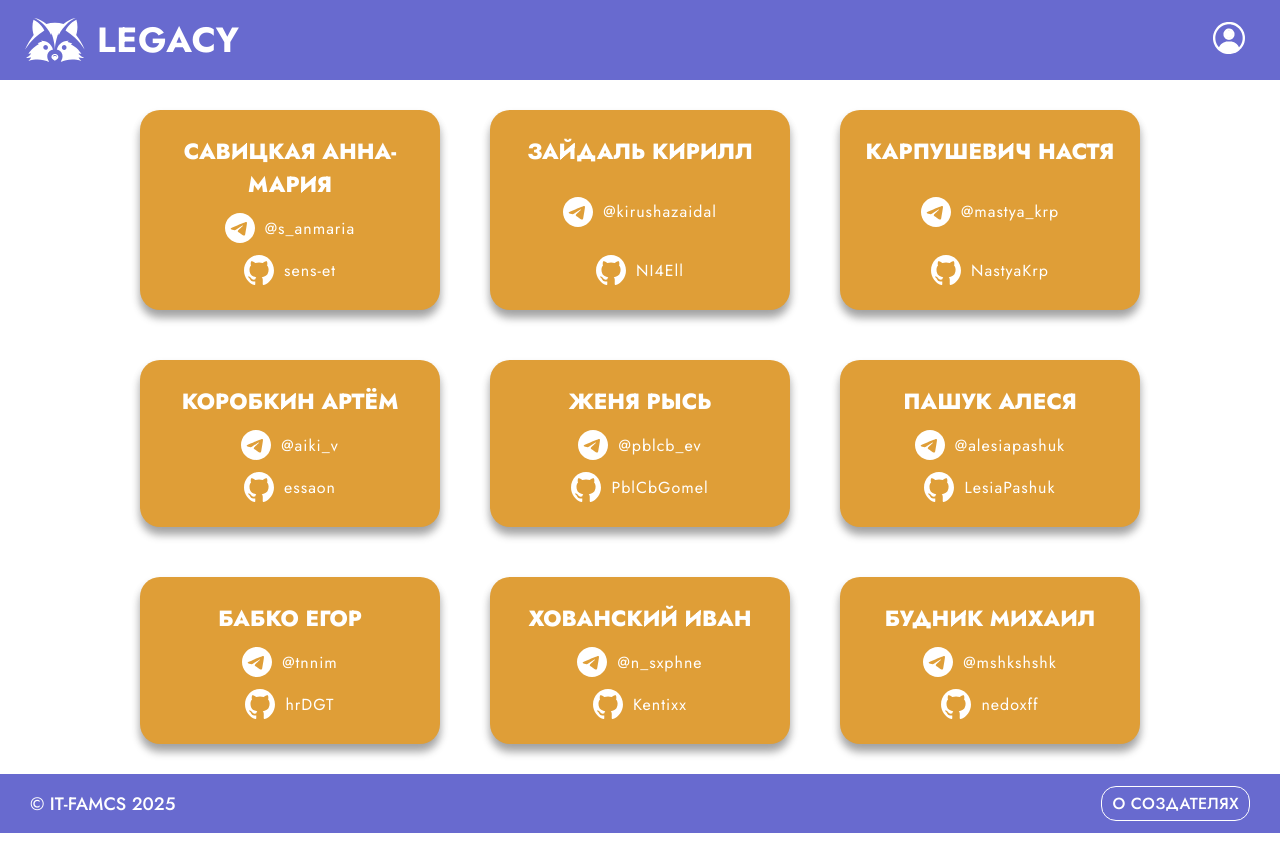
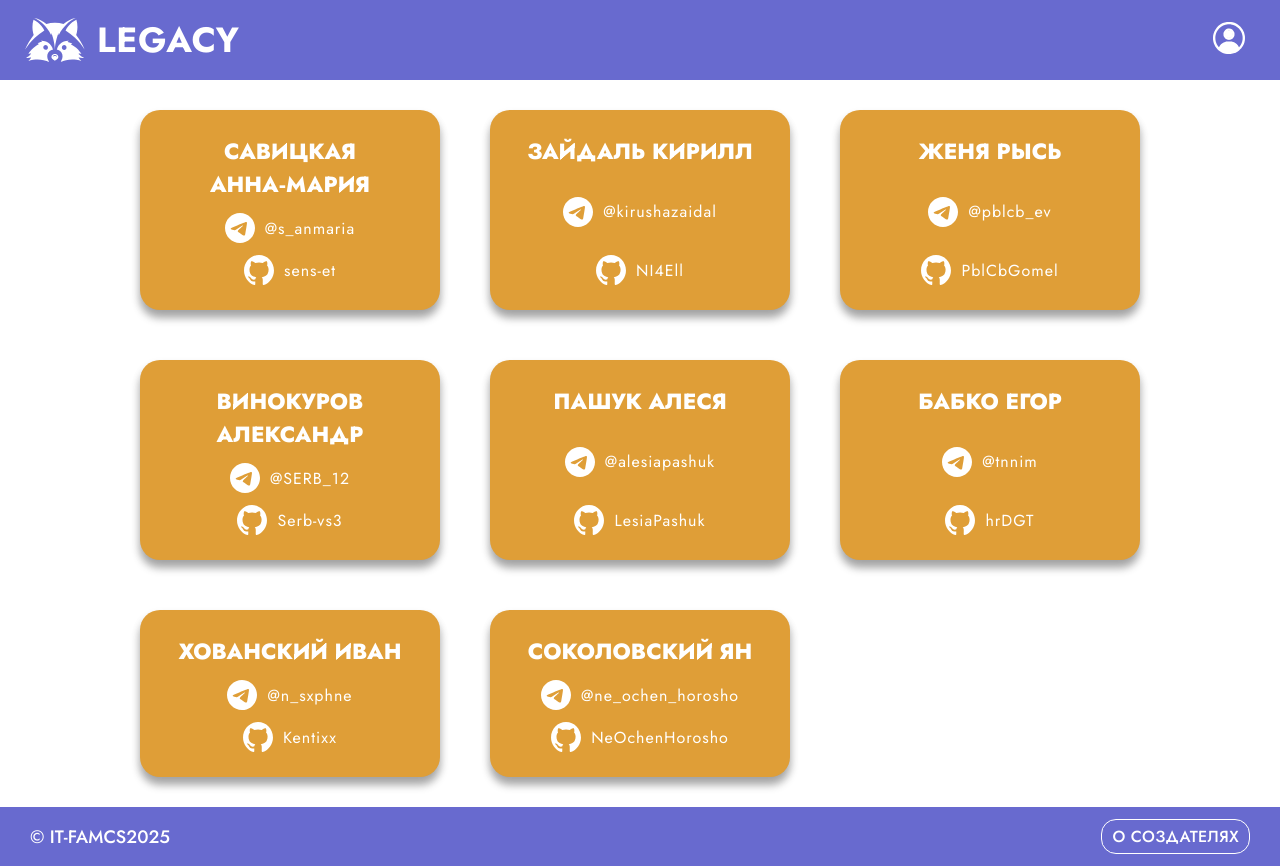
Before and after one commit to IT-FAMCS/legacy-frontend, a React (Vite) app: page /about in a window 1280 px wide. Before the commit the page ends 833 px from the top, so only its background shows below. Built offline with nearby package versions, Linux system fonts and the light colour scheme; no server answers.

Commit message:
fixed problems in review

```diff
--- a/src/components/Button.tsx
+++ b/src/components/Button.tsx
@@ -90,7 +90,6 @@ const Button = (
         {buttonContent}
       </Component>
     </a>
-
   );
 };
 
--- a/src/components/CreatorCard/CreatorCard.tsx
+++ b/src/components/CreatorCard/CreatorCard.tsx
@@ -1,39 +1,39 @@
 import styles from "./CreatorCard.module.css";
-import type { CreatorCardProps } from "../../interfaces/CreatorCard.tsx";
+import type {CreatorCardProps} from "../../interfaces/CreatorCard.tsx";
 import Icon from "../Icon.tsx";
 
-const CreatorCard = (
+const CreatorCard = ({title, social}: CreatorCardProps) => {
+  const socialNetworks = [
     {
-        title,
-        social,
-    }: CreatorCardProps) => {
+      iconSrc: "/src/assets/icons/telegram.svg",
+      ariaLabel: "Telegram",
+      network: social.telegram,
+    },
+    {
+      iconSrc: "/src/assets/icons/github.svg",
+      ariaLabel: "Github",
+      network: social.github,
+    }
+  ]
+
   return (
     <div className={styles["creator-card"]}>
       <h3 className={styles["creator-title"]}>
         {title.toUpperCase()}
       </h3>
-            <div className={styles["creator-social"]}>
+      {socialNetworks.map(({iconSrc, ariaLabel, network}, index) => (
+        <div className={styles["creator-social"]} key={index}>
           <Icon
             className={styles["creator-social-icon"]}
-                    src="/src/assets/icons/telegram.svg"
-                    ariaLabel="Telegram"
+            src={iconSrc}
+            ariaLabel={ariaLabel}
             size={30}
           />
           <p className={styles["creator-social-text"]}>
-                    {social.telegram}
+            {network}
           </p>
         </div>
-            <div className={styles["creator-social"]}>
-                <Icon
-                    className={styles["creator-social-icon"]}
-                    src="/src/assets/icons/github.svg"
-                    ariaLabel="Github"
-                    size={30}
-                />
-                <p className={styles["creator-social-text"]}>
-                    {social.github}
-                </p>
-            </div>
+      ))}
     </div>
   )
 }
--- a/src/components/Footer.tsx
+++ b/src/components/Footer.tsx
@@ -20,7 +20,8 @@ const Footer = () => {
         }}
       >
         <p style={{fontSize: 18, fontWeight: 500, color: '#FFFFFF'}}>
-            © {"It-Famcs".toUpperCase()} <time dateTime="2025">2025</time>
+          © {"It-Famcs".toUpperCase()}
+          <time dateTime="2025">2025</time>
         </p>
         <nav style={{display: 'inline-flex', alignItems: 'center'}}>
           <Button
--- a/src/interfaces/Button.tsx
+++ b/src/interfaces/Button.tsx
@@ -1,4 +1,5 @@
 export interface ButtonProps {
+  className?: string;
   href?: string;
   type?: "button";
   label?: string;
--- a/src/pages/about/creators-cards/creators-cards.tsx
+++ b/src/pages/about/creators-cards/creators-cards.tsx
@@ -4,9 +4,8 @@ import creatorsInfo from './creatorsInfo.ts'
 
 const CreatorsCards = () => {
   return (
-    <>
     <div className={styles["creators-wrapper"]}>
-          {creatorsInfo.map(({ title, telegram, github, }, index) => (
+      {creatorsInfo.map(({title, telegram, github,}, index) => (
         <CreatorCard
           title={title}
           social={{
@@ -17,7 +16,6 @@ const CreatorsCards = () => {
         />
       ))}
     </div>
-    </>
   )
 }
 
--- a/src/pages/about/creators-cards/creatorsInfo.ts
+++ b/src/pages/about/creators-cards/creatorsInfo.ts
@@ -1,6 +1,6 @@
 const creatorsInfo = [
   {
-    title: 'Савицкая Анна-Мария',
+    title: 'Савицкая Анна\u2011Мария',
     telegram: '@s_anmaria',
     github: 'sens-et',
   },
@@ -10,19 +10,14 @@ const creatorsInfo = [
     github: 'NI4Ell',
   },
   {
-    title: 'Карпушевич Настя',
-    telegram: '@mastya_krp',
-    github: 'NastyaKrp',
-  },
-  {
-    title: 'Коробкин Артём',
-    telegram: '@aiki_v',
-    github: 'essaon',
-  },
-  {
     title: 'Женя Рысь',
     telegram: '@pblcb_ev',
     github: 'PblCbGomel',
+  },
+  {
+    title: 'Винокуров Александр',
+    telegram: '@SERB_12',
+    github: 'Serb-vs3',
   },
   {
     title: 'Пашук Алеся',
@@ -40,9 +35,9 @@ const creatorsInfo = [
     github: 'Kentixx',
   },
   {
-    title: 'Будник Михаил',
-    telegram: '@mshkshshk',
-    github: 'nedoxff',
+    title: 'Соколовский Ян',
+    telegram: '@ne_ochen_horosho',
+    github: 'NeOchenHorosho',
   },
 ]
 
```
Also changed, not shown: src/components/Header.tsx (+14 -14 lines), src/components/CreatorCard/CreatorCard.module.css (line endings or trailing spaces), src/interfaces/CreatorCard.tsx (indentation only). Lines whose indentation alone changed are shown as unchanged.
